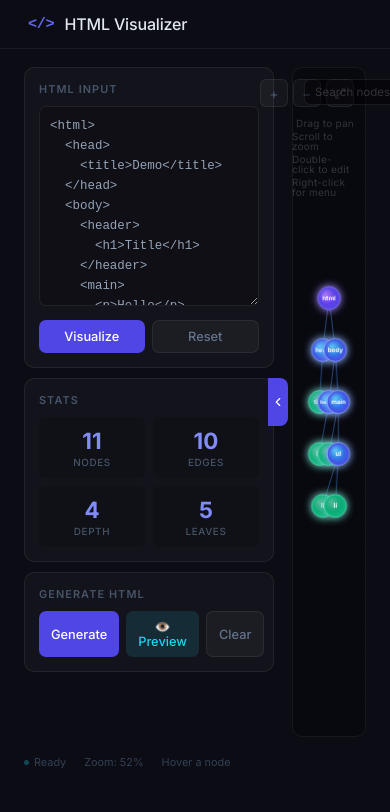
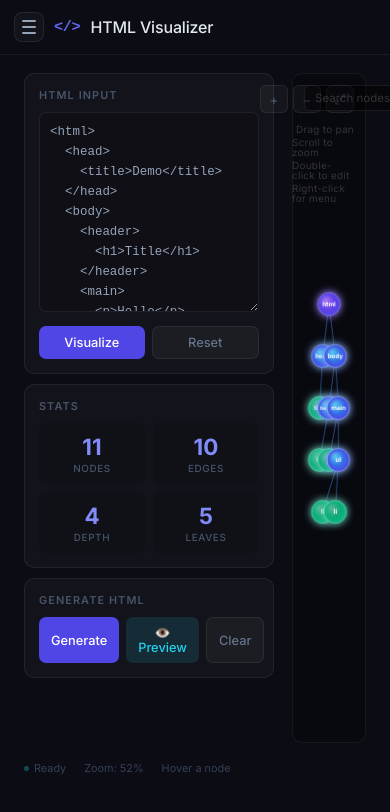
Before and after one commit to fuad7161/GraphML, a plain HTML site: page index.html in a window 390 px wide. Shown: the top 812 px of the page. Drawn offline with Linux system fonts and the light colour scheme.

Commit message:
menu bar added

```diff
--- a/css/header.css
+++ b/css/header.css
@@ -9,6 +9,35 @@ header {
     display: flex;
     align-items: center;
     gap: 10px;
+}
+
+.menu-toggle {
+    width: 32px;
+    height: 32px;
+    flex: none;
+    padding: 0;
+    border: 1px solid rgba(255, 255, 255, 0.08);
+    border-radius: 8px;
+    background: rgba(255, 255, 255, 0.03);
+    display: inline-flex;
+    flex-direction: column;
+    align-items: center;
+    justify-content: center;
+    gap: 4px;
+    cursor: pointer;
+    transition: background 0.15s, border-color 0.15s;
+}
+
+.menu-toggle:hover {
+    background: rgba(99, 102, 241, 0.12);
+    border-color: rgba(99, 102, 241, 0.28);
+}
+
+.menu-toggle span {
+    width: 14px;
+    height: 2px;
+    border-radius: 999px;
+    background: #94a3b8;
 }
 
 .logo {
@@ -25,3 +54,14 @@ header h1 {
     color: #e2e8f0;
     letter-spacing: -0.01em;
 }
+
+@media (max-width: 768px) {
+    header {
+        padding: 12px 14px;
+    }
+
+    .menu-toggle {
+        width: 30px;
+        height: 30px;
+    }
+}
--- a/index.html
+++ b/index.html
@@ -17,18 +17,16 @@
 <body>
 
     <header>
+        <button class="menu-toggle" onclick="toggleSidebar()" title="Toggle sidebar" aria-label="Toggle sidebar">
+            <span></span>
+            <span></span>
+            <span></span>
+        </button>
         <span class="logo">&lt;/&gt;</span>
         <h1>HTML Visualizer</h1>
     </header>
 
     <div class="main">
-
-        <button class="sidebar-toggle" id="sidebar-toggle" onclick="toggleSidebar()" title="Toggle sidebar">
-            <svg class="toggle-chevron" viewBox="0 0 24 24" fill="none" stroke="currentColor" stroke-width="2"
-                stroke-linecap="round" stroke-linejoin="round">
-                <polyline points="15 18 9 12 15 6"></polyline>
-            </svg>
-        </button>
 
         <div class="sidebar" id="sidebar">
 
```
